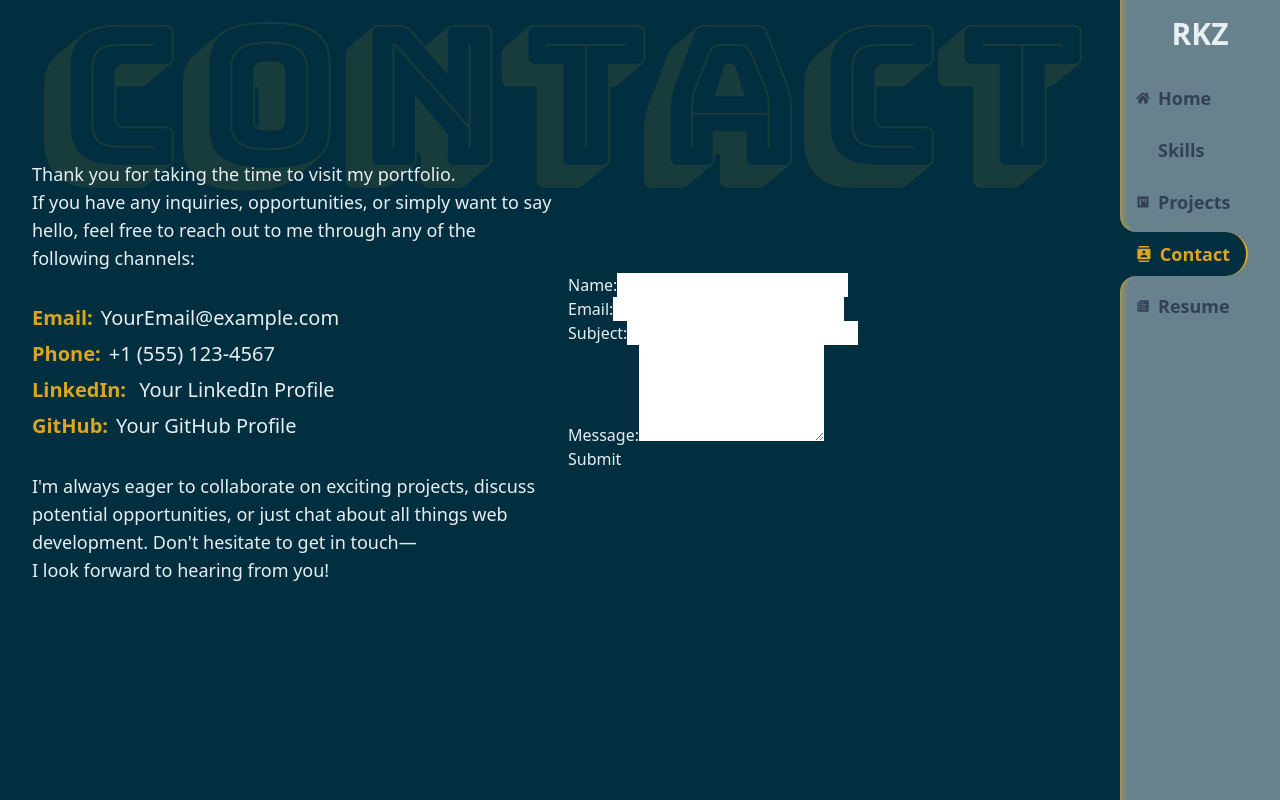
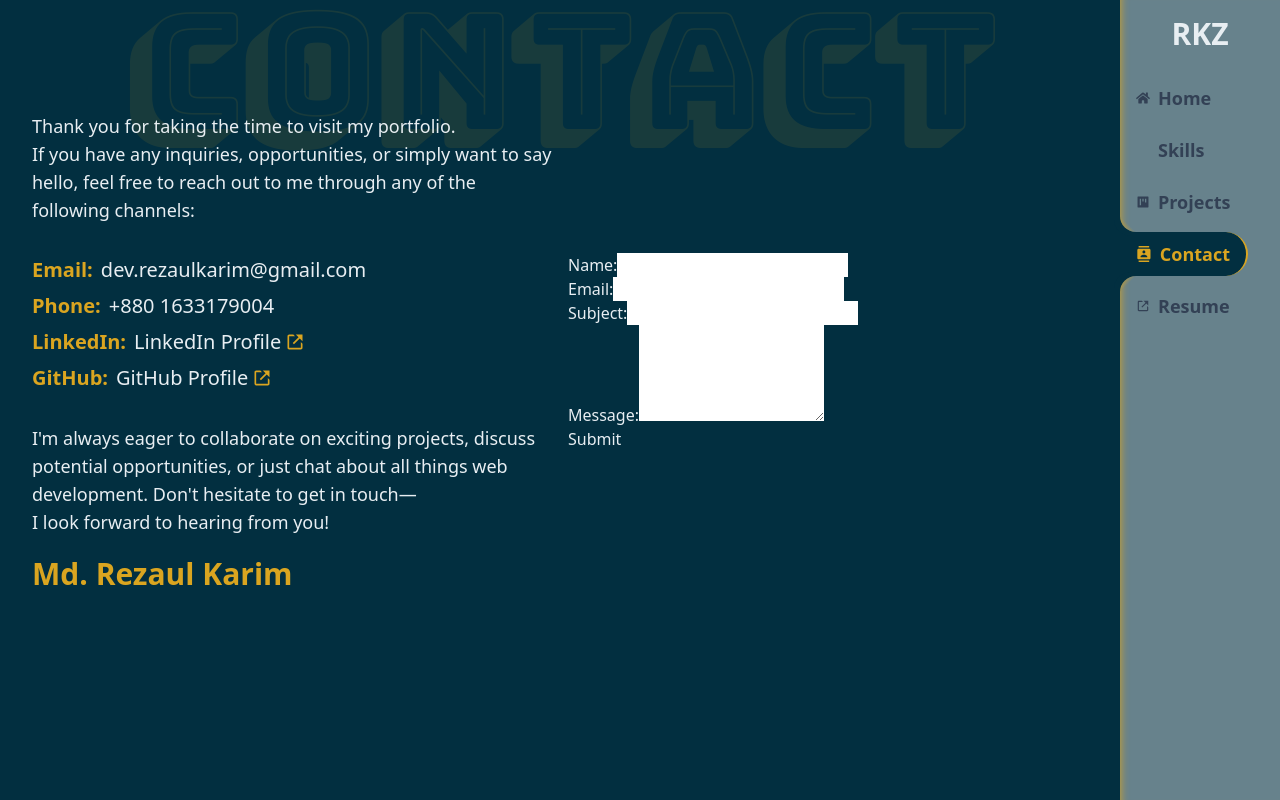
Before and after one commit to devRezaulKarim/portfolio, a React (Vite) app: page /contact in a window 1280 px wide. Built offline with nearby package versions, Linux system fonts and the light colour scheme; some icons are missing; a web font is replaced by a local one.

Commit message:
contact page half done

```diff
--- a/src/Components/MobileNavbar.jsx
+++ b/src/Components/MobileNavbar.jsx
@@ -1,8 +1,8 @@
 /* eslint-disable react/prop-types */
 import { AiFillProject } from "react-icons/ai";
+import { BiLinkExternal } from "react-icons/bi";
 import { FaGithubSquare, FaHome, FaLinkedin } from "react-icons/fa";
 import { FaListCheck } from "react-icons/fa6";
-import { IoIosPaper } from "react-icons/io";
 import { MdContacts } from "react-icons/md";
 import { Link, NavLink } from "react-router-dom";
 
@@ -40,7 +40,7 @@ export default function MobileNavbar({ mobileMenuHandler }) {
             rel="noreferrer"
             onClick={mobileMenuHandler}
           >
-            <IoIosPaper className="text-md icon" />
+            <BiLinkExternal className="text-md icon" />
             <span>Resume</span>
           </a>
         </li>
--- a/src/Components/Navbar.jsx
+++ b/src/Components/Navbar.jsx
@@ -2,8 +2,8 @@ import { Link, NavLink } from "react-router-dom";
 import { FaGithubSquare, FaHome, FaLinkedin } from "react-icons/fa";
 import { AiFillProject } from "react-icons/ai";
 import { MdContacts } from "react-icons/md";
-import { IoIosPaper } from "react-icons/io";
 import { FaListCheck } from "react-icons/fa6";
+import { BiLinkExternal } from "react-icons/bi";
 
 export default function Navbar() {
   return (
@@ -40,7 +40,7 @@ export default function Navbar() {
           </li>
           <li>
             <a href="https://t.ly/ItvXD" target="_blank" rel="noreferrer">
-              <IoIosPaper className="text-sm icon" />
+              <BiLinkExternal className="text-sm icon" />
               <span>Resume</span>
             </a>
           </li>
--- a/src/Pages/Contact.jsx
+++ b/src/Pages/Contact.jsx
@@ -1,8 +1,10 @@
+import { BiLinkExternal } from "react-icons/bi";
+
 export default function Contact() {
   return (
     <div className="relative isolate">
       <h1 className="sectionTitle">Contact</h1>
-      <div className="lg:flex gap-4 pt-10 min-h-[calc(100vh-10rem)] items-center">
+      <div className="lg:flex gap-4 lg:pt-20  items-center">
         <div className="contactLeft lg:w-1/2 ">
           <p className="text-lg mb-8">
             Thank you for taking the time to visit my portfolio. <br /> If you
@@ -13,25 +15,41 @@ export default function Contact() {
             <span className="mr-2 font-bold text-[var(--color-accent)]">
               Email:
             </span>
-            <span>YourEmail@example.com</span>
+            <span>dev.rezaulkarim@gmail.com</span>
           </div>
           <div className="text-xl mb-2">
             <span className="mr-2 font-bold text-[var(--color-accent)]">
               Phone:
             </span>
-            <span>+1 (555) 123-4567</span>
+            <span>+880 1633179004</span>
           </div>
-          <div className="text-xl mb-2">
+          <div className="text-xl mb-2 flex">
             <span className="mr-2 font-bold text-[var(--color-accent)]">
               LinkedIn:
             </span>
-            <span> Your LinkedIn Profile</span>
+            <a
+              className="flex items-center gap-1 relative after:duration-200 after:content-[''] after:w-0 after:h-[2px] after:bg-[var(--color-accent)] after:absolute after:-bottom-[2px]  hover:after:w-full"
+              href="https://www.linkedin.com/in/dev-rezaul-karim/"
+              target="_blank"
+              rel="noopener noreferrer"
+            >
+              LinkedIn Profile{" "}
+              <BiLinkExternal className="text-[var(--color-accent)]" />
+            </a>
           </div>
-          <div className="text-xl">
+          <div className="text-xl flex">
             <span className="mr-2 font-bold text-[var(--color-accent)]">
               GitHub:
             </span>
-            <span>Your GitHub Profile</span>
+            <a
+              className="flex items-center gap-1 relative after:duration-200 after:content-[''] after:w-0 after:h-[2px] after:bg-[var(--color-accent)] after:absolute after:-bottom-[2px] after:right-0 hover:after:w-full"
+              href="https://github.com/devRezaulKarim"
+              target="_blank"
+              rel="noopener noreferrer"
+            >
+              GitHub Profile{" "}
+              <BiLinkExternal className="text-[var(--color-accent)]" />
+            </a>
           </div>
           <p className="text-lg mt-8">
             I&#39;m always eager to collaborate on exciting projects, discuss
@@ -39,6 +57,9 @@ export default function Contact() {
             development. Don&#39;t hesitate to get in touch— <br />I look
             forward to hearing from you!
           </p>
+          <h3 className="mt-5 text-3xl text-[var(--color-accent)] font-extrabold">
+            Md. Rezaul Karim
+          </h3>
         </div>
         <div className="contactRight lg:w-1/2 mt-10 lg:mt-0">
           <form action="submit.php" method="post">
--- a/src/Pages/Home.jsx
+++ b/src/Pages/Home.jsx
@@ -1,5 +1,6 @@
 /* eslint-disable react-hooks/exhaustive-deps */
 import { useEffect, useState } from "react";
+import { BiLinkExternal } from "react-icons/bi";
 import { Link } from "react-router-dom";
 
 /* eslint-disable react/no-unescaped-entities */
@@ -46,15 +47,16 @@ export default function Home() {
           and innovation, I bring ideas to life through meticulous coding,
           ensuring user-centric websites that captivate and engage.
         </p>
-        <div className="btns">
+        <div className="btns flex">
           <Link to={"/contact"}>
             <button className="bg-[var(--color-secondary)] text-[var(--color-primary)] border-2 border-[var(--color-accent)] duration-200 py-1 px-4 font-semibold text-xl rounded-lg hover:shadow-md hover:border-[var(--color-primary)] hover:shadow-[var(--color-accent)] hover:-translate-y-1">
               Hire Me
             </button>
           </Link>
           <a href="https://t.ly/ItvXD" target="_blank" rel="noreferrer">
-            <button className="ml-8 bg-[var(--color-secondary)] text-[var(--color-primary)] border-2 border-[var(--color-accent)] duration-200 py-1 px-4 font-semibold text-xl rounded-lg hover:shadow-md hover:border-[var(--color-primary)] hover:shadow-[var(--color-accent)] hover:-translate-y-1">
+            <button className="ml-8 bg-[var(--color-secondary)] text-[var(--color-primary)] border-2 border-[var(--color-accent)] duration-200 py-1 px-4 font-semibold text-xl rounded-lg hover:shadow-md hover:border-[var(--color-primary)] hover:shadow-[var(--color-accent)] hover:-translate-y-1 flex items-center gap-1">
               See Resume
+              <BiLinkExternal className="text-[var(--color-primary)]" />
             </button>
           </a>
         </div>
--- a/src/Pages/Projects.jsx
+++ b/src/Pages/Projects.jsx
@@ -5,10 +5,13 @@ export default function Projects() {
   const projects = useFetch("/projects.json");
 
   return (
-    <div className="text-justify">
-      {projects.map((project) => (
-        <Project key={project.id} value={project.id} project={project} />
-      ))}
+    <div className="text-justify relative">
+      <h1 className="sectionTitle projectsTitle">Projects</h1>
+      <div className="lg:pt-20">
+        {projects.map((project) => (
+          <Project key={project.id} value={project.id} project={project} />
+        ))}
+      </div>
     </div>
   );
 }
--- a/src/Pages/Skills.jsx
+++ b/src/Pages/Skills.jsx
@@ -7,7 +7,8 @@ export default function Skills() {
   const skillsText = useFetch("/skillsText.json");
 
   return (
-    <div className="skills ">
+    <div className="skills relative">
+      <h1 className="sectionTitle skillsTitle">Skills</h1>
       <div className=" w-full h-80 relative ">
         {skillsLogo.slice(0, 7).map((language, i) => (
           <SkillsBall key={i} language={language} />
--- a/src/index.css
+++ b/src/index.css
@@ -532,7 +532,11 @@ font-family: 'Train One', system-ui;
   text-align: center;
   color: var(--color-accent);
   opacity: 0.1;
-  font-size: 12rem;
+  font-size: 10rem;
   font-family: "Bungee Shade", system-ui;
   z-index: -1;
 }
+.skillsTitle,
+.projectsTitle {
+  z-index: 0;
+}
```
